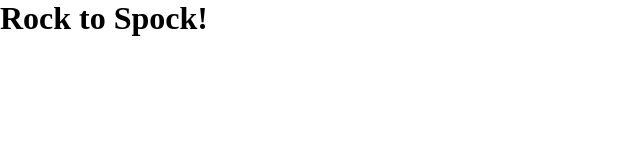
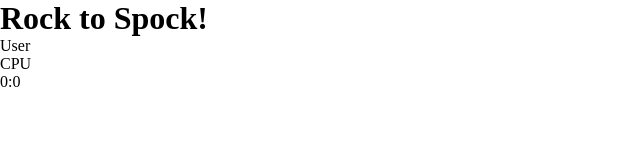
Before and after one commit to LeighAllenDev/RocktoSpock, a plain HTML site: page index.html in a window 1280 px wide. Shown: the full height of the page, 0-640 px from the left. Drawn offline with Linux system fonts and the light colour scheme.

Commit message:
feat: add scores section

```diff
--- a/index.html
+++ b/index.html
@@ -11,7 +11,11 @@
         <!-- <img class="logo" src="assets/images/atom.png" alt="atom"> -->
         <h1>Rock to Spock!</h1>
     </header>
-
+    <div class="scores">
+        <div id="user-label" class="badge">User</div>
+        <div id="cpu-label" class="badge">CPU</div>
+        <span id="user-score">0</span>:<span id="cpu-score">0</span>
+    </div>
 
     <script src="assets/javascript/script.js"></script>
 </body>
```
